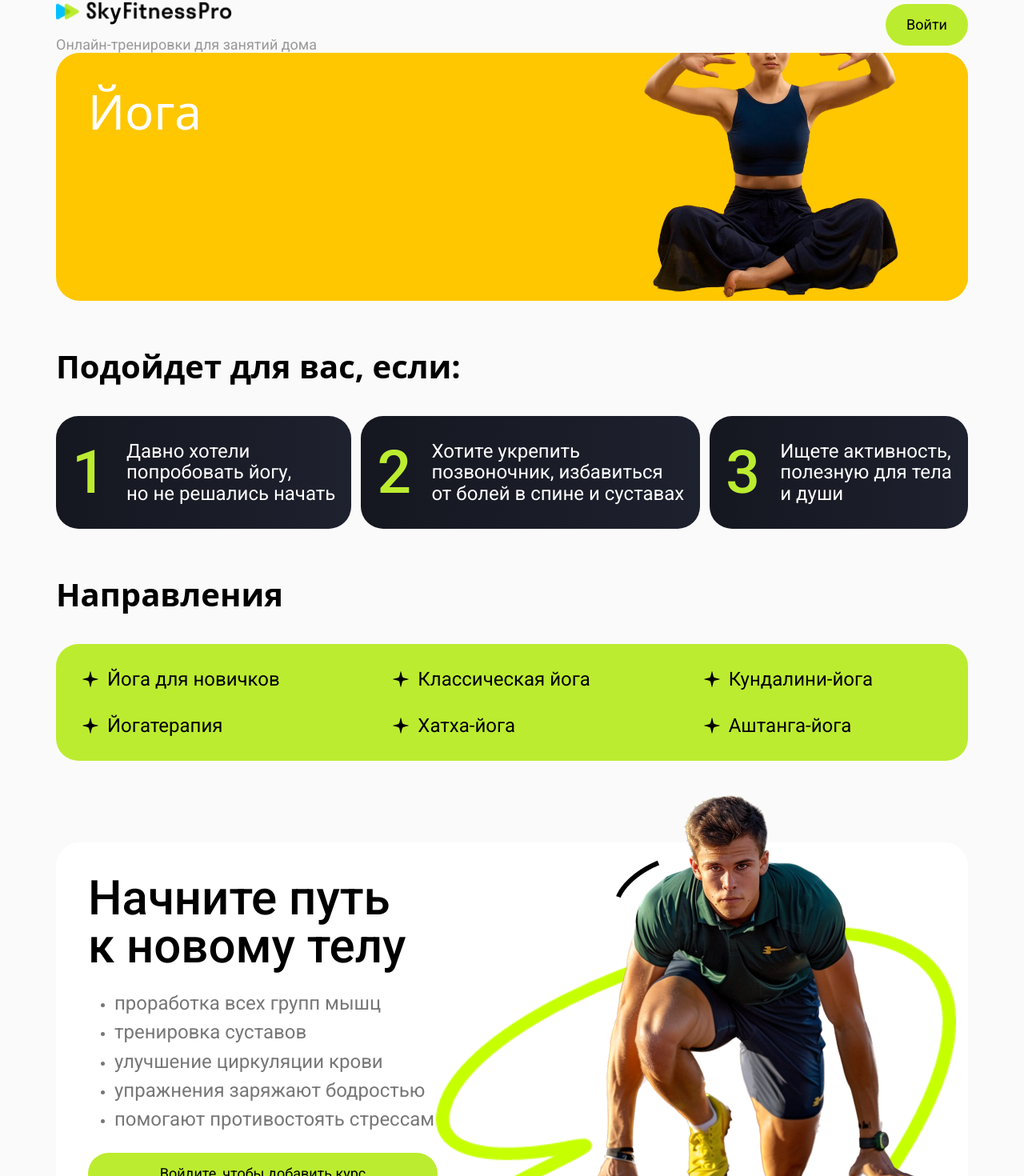
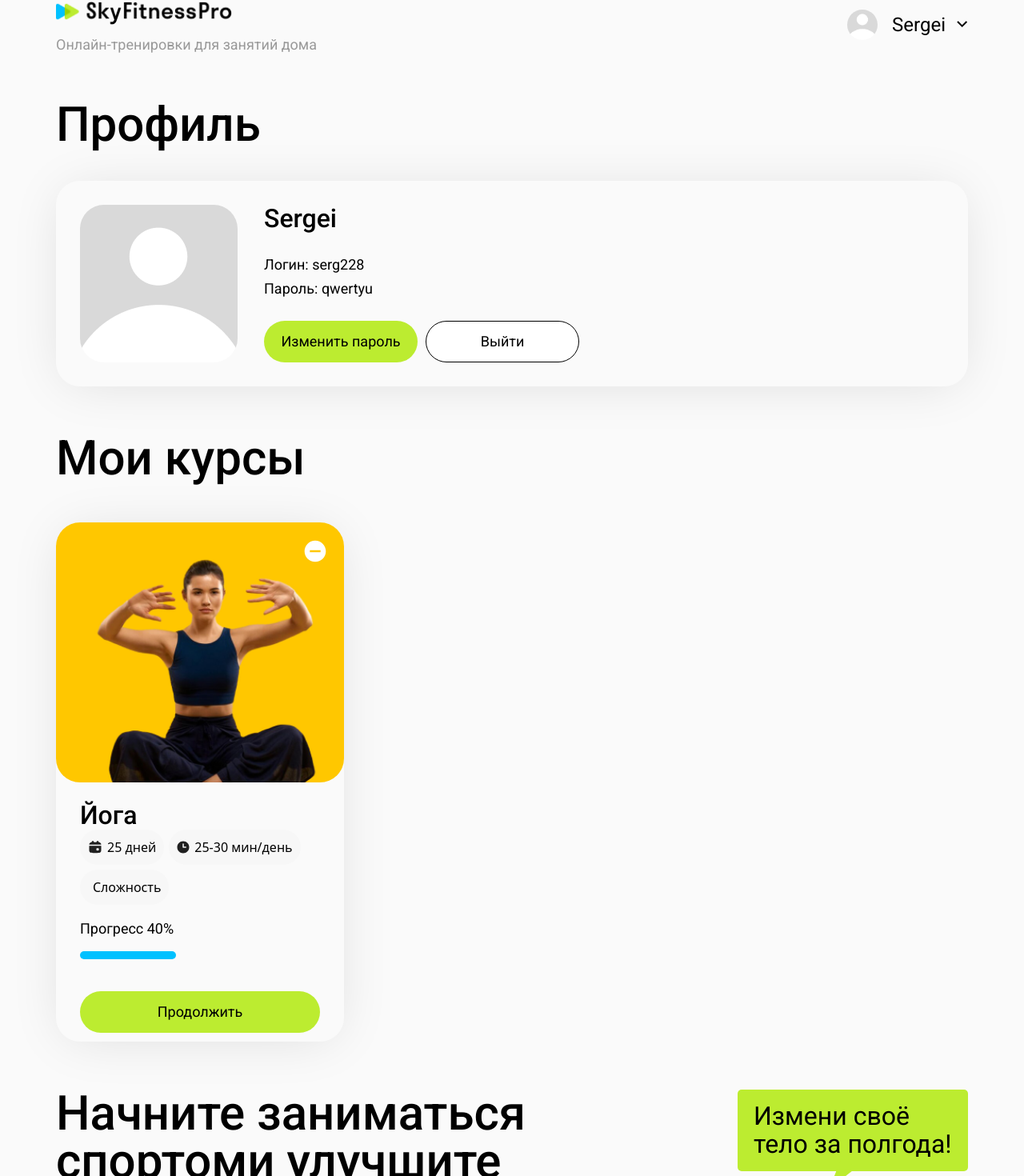
Before and after one commit to Fnami51/SkyProFitnes, a React (Vite) app in the folder sky-pro-fitnes/: page / in a window 1280 px wide. Shown: the part 54-1524 px from the top of the page at 80% size. Built offline with nearby package versions, Linux system fonts and the light colour scheme.

Commit message:
DEV-27 Новые изменения, забыл закомитеть

```diff
--- a/sky-pro-fitnes/src/App.tsx
+++ b/sky-pro-fitnes/src/App.tsx
@@ -1,13 +1,20 @@
 import CoursePage from './components/CoursePage/CoursePage'
 import Header from './components/Header'
-import MainPage from './components/MainPage'
+import MainPage from './components/MainPage/MainPage'
+import ProfilPage from './components/ProfilPage/ProfilPage'
 
 function App() {
 
   return (
 		<div className='bg-background min-h-screen flex flex-col px-[16px] mobil:px-[16px] desktop:px-[70px] mediumDesktop:px-[140px] pb-page-padding overflow-x-hidden'>
 			<Header />
+
+			<ProfilPage />
+
+			<MainPage />
+
 			<CoursePage />
+
 		</div>
 	)
 }
--- a/sky-pro-fitnes/src/components/MyCourseCard.tsx
+++ b/sky-pro-fitnes/src/components/Cards/CourseCard.tsx
@@ -16,7 +16,7 @@ function CourseCard({name, day, time, url_img}: CourseCardProps) {
                     <path fill-rule="evenodd" clip-rule="evenodd" d="M16 29.3333C23.3638 29.3333 29.3333 23.3638 29.3333 16C29.3333 8.63616 23.3638 2.66663 16 2.66663C8.63619 2.66663 2.66666 8.63616 2.66666 16C2.66666 23.3638 8.63619 29.3333 16 29.3333ZM14.6667 14.6666V9.33329H17.3333V14.6666H22.6667V17.3333H17.3333V22.6666H14.6667V17.3333H9.33332V14.6666H14.6667Z" fill="white"/>
                 </svg>
             </button>
-            <img src={url_img} className="w-[360px] h-[325px] rounded-[30px]"/>
+            <img src={url_img} className="w-[360px] h-[325px] rounded-[30px] object-cover"/>
             <div className="mt-[24px] ml-[30px] mr-[30px]">
                 <h2 className="text-[32px] font-medium leading-[35.2px] text-left font-roboto">{name}</h2>
                 <div className="flex flex-wrap gap-[6px]">
@@ -40,9 +40,6 @@ function CourseCard({name, day, time, url_img}: CourseCardProps) {
                         <p>Сложность</p>
                     </div>
                 </div>
-                <div>
-
-                </div>
             </div>
         </section>
     )
--- a/sky-pro-fitnes/src/components/CourseCard.tsx
+++ b/sky-pro-fitnes/src/components/Cards/MyCourseCard.tsx
@@ -1,22 +1,24 @@
-interface CourseCardProps {
+interface MyCourseCardProps {
     name: string;
     day: number;
     time: string;
     url_img: string
+    progress: number;
   }
 
-function CourseCard({name, day, time, url_img}: CourseCardProps) {
+function MyCourseCard({name, day, time, url_img, progress}: MyCourseCardProps) {
     return (
-        <section className="w-[360px] h-[501px] pb-4 rounded-[30px] shadow-[0px_4px_67px_-12px_rgba(0,0,0,0.13)]">
+        <section className="w-[360px] h-[649px] pb-4 rounded-[30px] shadow-[0px_4px_67px_-12px_rgba(0,0,0,0.13)]">
             <button
                 className="absolute ml-[308px] mt-[20px] w-[32px] h-[32px]"
                 onClick={() => {}}
             >
                 <svg width="32" height="32" viewBox="0 0 32 32" fill="none" xmlns="http://www.w3.org/2000/svg">
-                    <path fill-rule="evenodd" clip-rule="evenodd" d="M16 29.3333C23.3638 29.3333 29.3333 23.3638 29.3333 16C29.3333 8.63616 23.3638 2.66663 16 2.66663C8.63619 2.66663 2.66666 8.63616 2.66666 16C2.66666 23.3638 8.63619 29.3333 16 29.3333ZM14.6667 14.6666V9.33329H17.3333V14.6666H22.6667V17.3333H17.3333V22.6666H14.6667V17.3333H9.33332V14.6666H14.6667Z" fill="white"/>
+                    <path fill-rule="evenodd" clip-rule="evenodd" d="M15.9998 29.3333C23.3636 29.3333 29.3332 23.3638 29.3332 16C29.3332 8.63616 23.3636 2.66663 15.9998 2.66663C8.63604 2.66663 2.6665 8.63616 2.6665 16C2.6665 23.3638 8.63604 29.3333 15.9998 29.3333ZM9.33317 14.6666V17.3333H22.6665V14.6666H9.33317Z" fill="white"/>
                 </svg>
+
             </button>
-            <img src={url_img} className="w-[360px] h-[325px] rounded-[30px]"/>
+            <img src={url_img} className="w-[360px] h-[325px] rounded-[30px] object-cover"/>
             <div className="mt-[24px] ml-[30px] mr-[30px]">
                 <h2 className="text-[32px] font-medium leading-[35.2px] text-left font-roboto">{name}</h2>
                 <div className="flex flex-wrap gap-[6px]">
@@ -40,9 +42,21 @@ function CourseCard({name, day, time, url_img}: CourseCardProps) {
                         <p>Сложность</p>
                     </div>
                 </div>
+                <div className="mt-[20px] mb-[40px]">
+                    <p className="text-left font-roboto text-[18px] font-normal leading-[19.8px] pb-[10px]">Прогресс {progress}%</p>
+                    <div className="w-full bg-gray-200 rounded-full h-2.5 mt-2">
+                        <div
+                        className="bg-[#00C1FF] h-2.5 rounded-full"
+                        style={{ width: `${progress}%` }}
+                        ></div>
+                    </div>
+                </div>
+                <button className='absolute w-[300px] h-[52px] rounded-btnRad bg-green'>
+                    <p className='text-black font-roboto text-[18px] font-normal leading-[19.8px]'>Продолжить</p>
+                </button>
             </div>
         </section>
     )
 }
 
-export default CourseCard
+export default MyCourseCard
--- a/sky-pro-fitnes/src/components/Header.tsx
+++ b/sky-pro-fitnes/src/components/Header.tsx
@@ -1,6 +1,9 @@
 import headerLogo from '/logo.png'
 
 function Header() {
+  const name: string = 'Sergei' // Для примера, потом брать из контекста
+  const url_img: string = ''
+  const forTest = false
 
     return (
       <header className="flex justify-between mt-[50px]">
@@ -11,9 +14,21 @@ function Header() {
             </p>
         </div>
         <div className='flex justify-end items-center w-[200px]'>
-            <button className='absolute w-[103px] h-[52px] rounded-btnRad bg-green'>
+            {forTest ? (
+              <button className='absolute w-[103px] h-[52px] rounded-btnRad bg-green'>
                 <p className='text-black font-roboto text-[18px] font-normal leading-[19.8px]'>Войти</p>
-            </button>
+              </button>
+            ) : (
+              <div className='flex items-center h-[50px] gap-[14px]'>
+                <img src={url_img !== "" ? url_img : '/images/profil_no-img.png'} className="w-[46px] h-[46px] rounded-[50px] p-[4px]"/>
+                <p className="text-[24px] font-regular leading-[26.4px] text-right font-roboto">{name}</p>
+                <button>
+                  <svg width="14" height="9" viewBox="0 0 14 9" fill="none" xmlns="http://www.w3.org/2000/svg">
+                    <path d="M12.3553 1.03308L6.67773 6.7107L1.00012 1.03308" stroke="black" stroke-width="2"/>
+                  </svg>
+                </button>
+              </div>
+            )}
         </div>
       </header>
     )
--- a/sky-pro-fitnes/src/components/Footer.tsx
+++ b/sky-pro-fitnes/src/components/MainPage/Footer.tsx
@@ -8,7 +8,7 @@ function Footer() {
       };
 
     return (
-    <footer className="flex justify-center items-center mb-[30px]">
+    <footer className="flex justify-center items-center mt-[34px] mb-[30px]">
         <button
           className='w-[127px] h-[52px] rounded-btnRad bg-green'
           onClick={scrollToTop}
--- a/sky-pro-fitnes/src/components/MainPage.tsx
+++ b/sky-pro-fitnes/src/components/MainPage/MainPage.tsx
@@ -1,4 +1,4 @@
-import CourseCard from "./CourseCard"
+import CourseCard from "../Cards/CourseCard"
 import Footer from "./Footer"
 
 function MainPage() {
@@ -19,7 +19,7 @@ function MainPage() {
                 </div>
             </article>
             <article className='flex flex-wrap gap-[40px] mt-[50px]'>
-                <CourseCard name="Йога" day={25} time="25-30" url_img="" />
+                <CourseCard name="Йога" day={25} time="25-30" url_img="/images/yoga_small.png" />
             </article>
         </main>
         <Footer />
--- /dev/null
+++ b/sky-pro-fitnes/src/components/ProfilPage/Profil.tsx
@@ -0,0 +1,31 @@
+interface ProfilProps {
+    name: string;
+    login: string;
+    password: string;
+    url_img: string
+  }
+// Подумать как лучше брать здесь из контекста или в ProfilPage
+function Profil({name, login, password, url_img}: ProfilProps) {
+    return (
+        <section className="flex gap-[33px] w-[100%] h-[257px] p-[30px] mt-[40px] mb-[60px] rounded-[30px] shadow-[0px_4px_67px_-12px_rgba(0,0,0,0.13)]">
+            <img src={url_img !== "" ? url_img : '/images/profil_no-img.png'} className="w-[197px] h-[197px] rounded-[30px]"/>
+            <div className="flex flex-col gap-[30px]">
+                <h2 className="text-left font-roboto text-[32px] font-medium leading-[35.2px]">{name}</h2>
+                <div className="flex flex-col gap-[10px] text-left font-roboto text-[18px] font-normal leading-[19.8px]">
+                    <p>Логин: {login}</p>
+                    <p>Пароль: {password}</p>
+                </div>
+                <div className="flex gap-[10px]">
+                    <button className='w-[192px] h-[52px] rounded-btnRad bg-green'>
+                        <p className='text-black font-roboto text-[18px] font-normal leading-[19.8px]'>Изменить пароль</p>
+                    </button>
+                    <button className='w-[192px] h-[52px] rounded-btnRad bg-white border border-black'>
+                        <p className='text-black font-roboto text-[18px] font-normal leading-[19.8px]'>Выйти</p>
+                    </button>
+                </div>
+            </div>
+        </section>
+    )
+}
+
+export default Profil
--- /dev/null
+++ b/sky-pro-fitnes/src/components/ProfilPage/ProfilPage.tsx
@@ -0,0 +1,24 @@
+import MyCourseCard from "../Cards/MyCourseCard"
+import Profil from "./Profil"
+
+function ProfilPage() {
+
+    return (
+    <>
+        <main className="mt-[60px]">
+            <h1 className="text-[60px] font-medium leading-[60px] text-left font-roboto">
+                Профиль
+            </h1>
+            <Profil name="Sergei" login="serg228" password="qwertyu" url_img=""/>
+            <h1 className="text-[60px] font-medium leading-[60px] text-left font-roboto">
+                Мои курсы
+            </h1>
+            <article className='flex flex-wrap gap-[40px] mt-[50px]'>
+                <MyCourseCard name="Йога" day={25} time="25-30" url_img="/images/yoga_small.png" progress={40} />
+            </article>
+        </main>
+    </>
+    )
+  }
+
+  export default ProfilPage
```
Also changed, not shown: sky-pro-fitnes/public/images/profil_no-img.png (added), sky-pro-fitnes/src/components/Profil.tsx (deleted).
